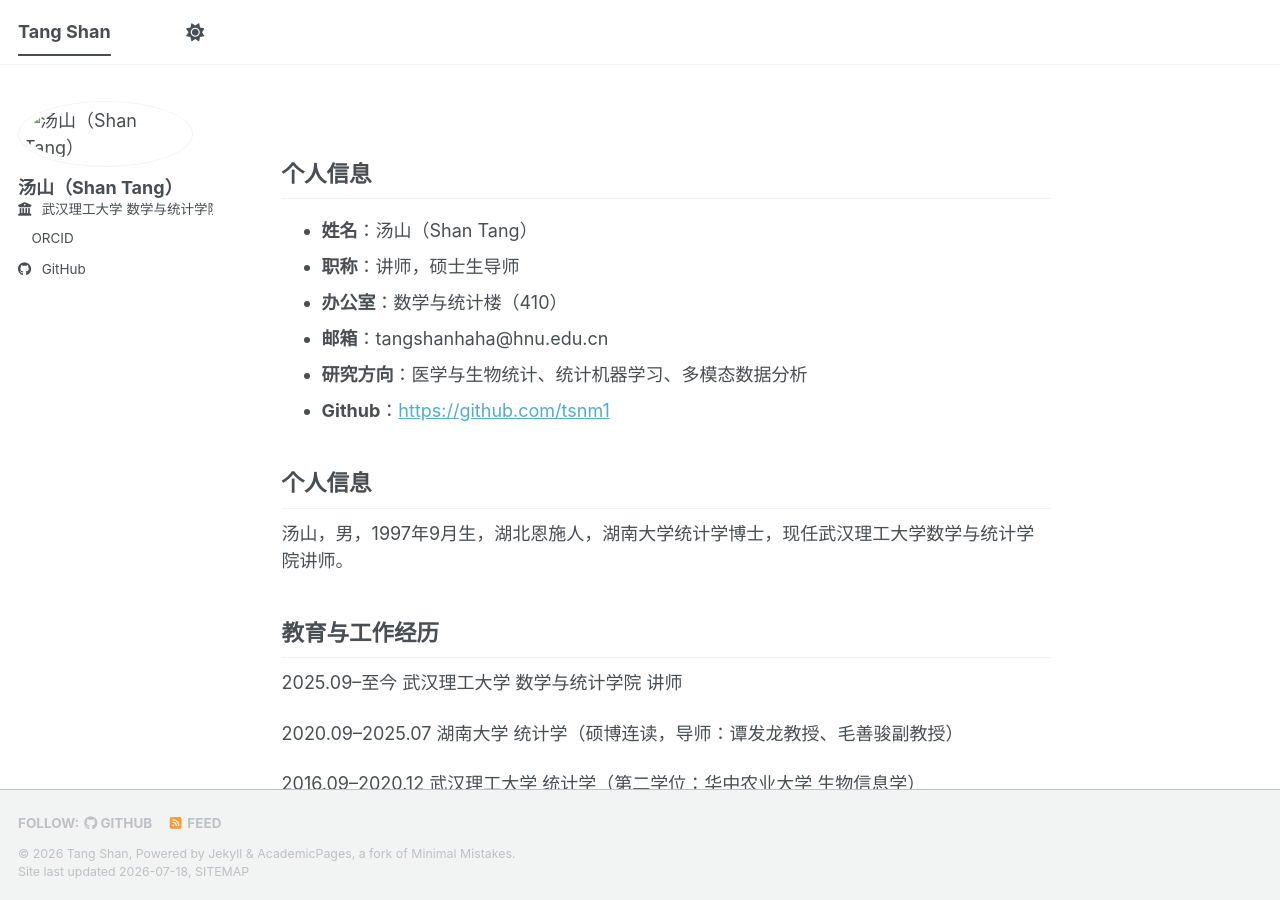
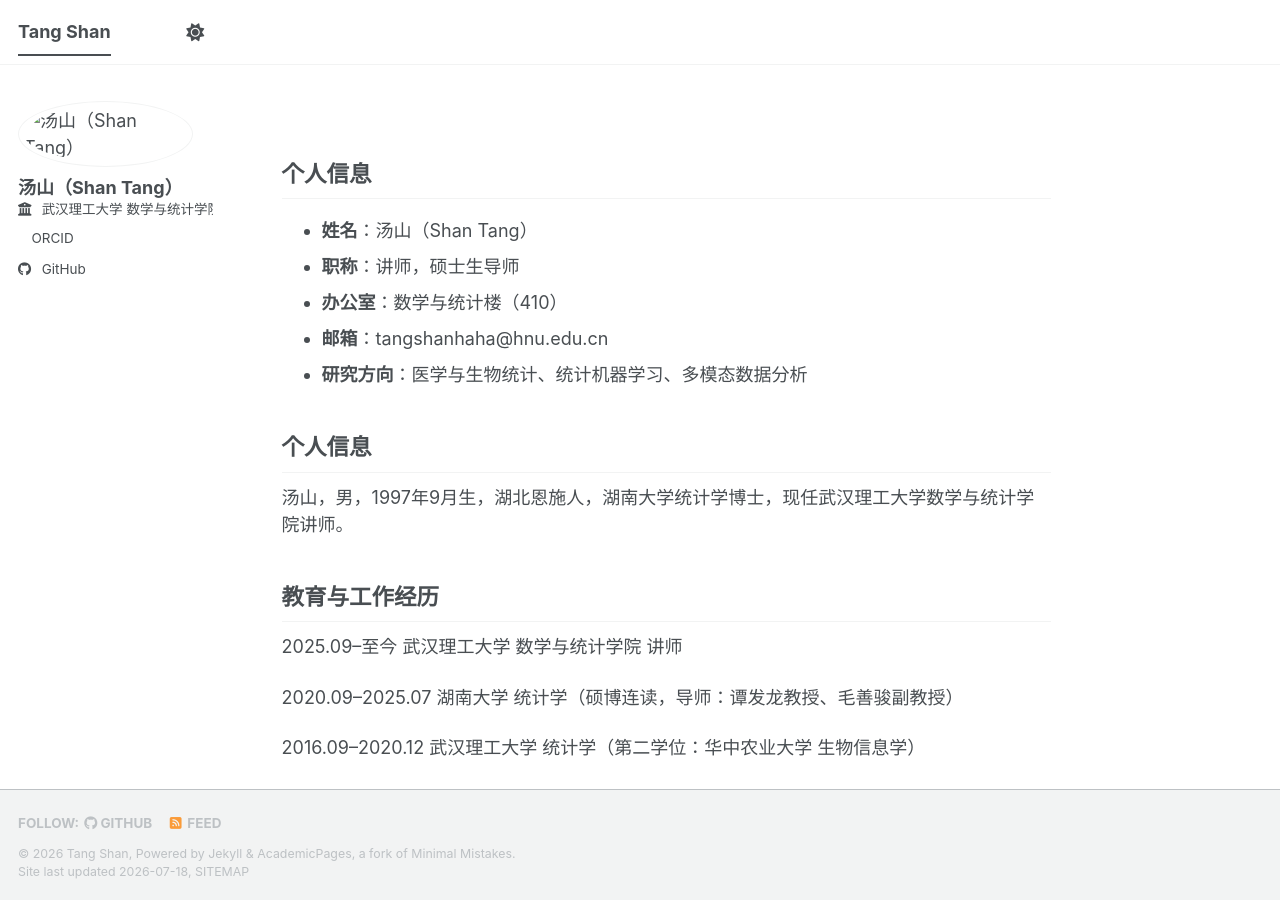
Before and after one commit to tsnm1/tsnm1.github.io, a Jekyll site: the page built from _pages/about.md, in a window 1280 px wide and 900 px high. Built offline with Jekyll 4.4.1, drawn with Linux system fonts in a browser that asks for light colours; a style sheet for code colours, icons or effects is not loaded.

Commit message:
Update about.md

```diff
--- a/_pages/about.md
+++ b/_pages/about.md
@@ -12,7 +12,6 @@ redirect_from:
 - **办公室**：数学与统计楼（410）
 - **邮箱**：tangshanhaha@hnu.edu.cn
 - **研究方向**：医学与生物统计、统计机器学习、多模态数据分析
-- **Github**：[https://github.com/tsnm1](https://github.com/tsnm1)
 
 ## 个人信息
 汤山，男，1997年9月生，湖北恩施人，湖南大学统计学博士，现任武汉理工大学数学与统计学院讲师。
```
